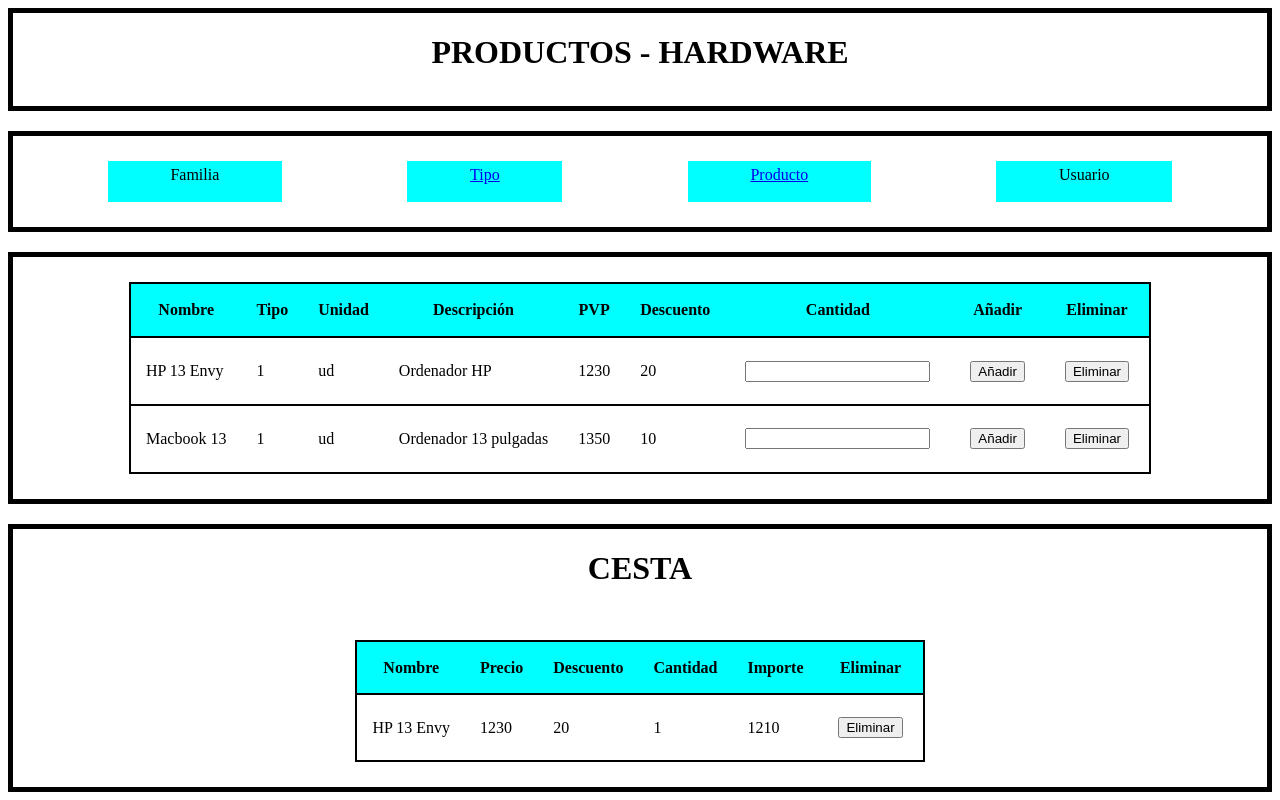
After one commit to afidalgobirt/DWES_UD03_TE02, a PHP site: page /producto.php?idTipo=1 in a window 1280 px wide. The commit adds this page. Run offline with PHP 8.4, Linux system fonts and the light colour scheme; data comes from the database, SQL or seed files in the repository; both versions use the stored data as it was after the commit; tables that the repository leaves empty hold one stand-in row (values such as "Sample post").

Commit message:
Cesta implementada

```diff
--- /dev/null
+++ b/producto.php
@@ -0,0 +1,146 @@
+<?php
+    include ("conexion.php");
+
+    $bd = new BaseDatos();
+    $conexion = $bd->conectar();
+    $idTipo = (isset($_GET['idTipo']) ? $_GET['idTipo'] : $_POST['idTipo']);
+
+    function eliminarLinea($idLinea) {
+        global $bd;
+        $bd->eliminar("delete from cesta_lineas where cesta_lineas.idcesta_lineas = $idLinea");
+    }
+
+    function aniadirLinea($idProducto, $cantidad) {
+        global $bd;
+        $bd->insertar("insert into cesta_lineas values (" . getNuevaIdLinea() . ", 1, $idProducto, $cantidad)");
+    }
+
+    function getNuevaIdLinea() {
+        global $bd;
+
+        $resNuevaId = $bd->seleccionar("select max(idcesta_lineas) from cesta_lineas");
+        $nuevaId = $resNuevaId->fetch_assoc();
+
+        return $nuevaId['max(idcesta_lineas)'] + 1;
+    }
+
+    function eliminarLineaPorProducto($idProducto) {
+        global $bd;
+        $bd->eliminar("delete from cesta_lineas where cesta_lineas.idproducto = $idProducto");
+    }
+
+    if (isset($_POST['eliminarLineaId'])) {
+        eliminarLinea($_POST['eliminarLineaId']);
+
+    } else if (isset($_POST['insertarProducto'])) {
+        eliminarLineaPorProducto($_POST['insertarProducto']);
+        aniadirLinea($_POST['insertarProducto'], $_POST['cantidad']);
+
+    } else if (isset($_POST['eliminarProducto'])) {
+        eliminarLineaPorProducto($_POST['eliminarProducto']);
+    }
+?>
+
+<html>
+    <head>
+        <link rel="stylesheet" href="style.css"/>
+    </head>
+
+    <body>
+        <div class="header">
+            <?php
+                $resTipoProd = $bd->seleccionar("select * from tipo_producto where tipo_producto.idTipo_producto = $idTipo");
+                $tipoProd = $resTipoProd->fetch_assoc();
+
+                echo "<h1>PRODUCTOS - " . strToUpper($tipoProd['DescTipoProd']) . "</h1>";
+            ?>
+        </div>
+
+        <div class="nav">
+            <a class="botonNav">Familia</a>
+            <a class="botonNav" href="index.php">Tipo</a>
+            <a class="botonNav" href="fichaProductos.php">Producto</a>
+            <a class="botonNav">Usuario</a>
+        </div>
+
+        <div class="content">
+            <table class="tablaProductos">
+                <tr>
+                    <th>Nombre</th>
+                    <th>Tipo</th>
+                    <th>Unidad</th>
+                    <th>Descripci&oacute;n</th>
+                    <th>PVP</th>
+                    <th>Descuento</th>
+                    <th>Cantidad</th>
+                    <th>Añadir</th>
+                    <th>Eliminar</th>
+                </tr>
+                <?php
+                    $resProd = $bd->seleccionar("select * from producto where producto.idTipoProducto = $idTipo");
+                    while ($prod = $resProd->fetch_assoc()) {
+                ?>
+                    <tr>
+                        <td><?php echo $prod['ProductoNombre'];?></td>
+                        <td><?php echo $prod['idTipoProducto'];?></td>
+                        <td><?php echo $prod['Unidad'];?></td>
+                        <td><?php echo $prod['Descripcion'];?></td>
+                        <td><?php echo $prod['pvpUnidad'];?></td>
+                        <td><?php echo $prod['Descuento'];?></td>
+                        <form method="POST" action=<?php echo $_SERVER['PHP_SELF'];?>>
+                            <td><input type="text" name="cantidad"></td>
+                            <td><input type="submit" value="Añadir"></td>
+                            <input type="hidden" name="insertarProducto" value="<?php echo $prod['idProducto'];?>">
+                            <input type="hidden" name="idTipo" value=<?php echo $idTipo;?>>
+                        </form>
+                        <form method="POST" action=<?php echo $_SERVER['PHP_SELF'];?>>
+                            <td><input type="submit" value="Eliminar"></td>
+                            <input type="hidden" name="eliminarProducto" value=<?php echo $prod['idProducto'];?>>
+                            <input type="hidden" name="idTipo" value=<?php echo $idTipo;?>>
+                        </form>
+                    </tr>
+                <?php }?>
+            </table>
+        </div>
+
+        <div class="content">
+            <h1>CESTA</h1><br>
+            <table class="tablaProductos">
+                <tr>
+                    <th>Nombre</th>
+                    <th>Precio</th>
+                    <th>Descuento</th>
+                    <th>Cantidad</th>
+                    <th>Importe</th>
+                    <th>Eliminar</th>
+                </tr>
+
+                <?php
+                    $resCestaLineas = $bd->seleccionar(
+                        "select * from cesta_lineas " .
+                        "join producto " .
+                            "where cesta_lineas.idcesta = 1 && " .
+                                  "producto.idProducto = cesta_lineas.idproducto && " .
+                                  "producto.idTipoProducto = $idTipo");
+
+                    while ($cestaLineas = $resCestaLineas->fetch_assoc()) {
+                        $resProducto = $bd->seleccionar("select * from producto where producto.idProducto = " . $cestaLineas['idproducto']);
+                        $producto = $resProducto->fetch_assoc();
+                ?>
+                    <tr>
+                        <form method="POST" action=<?php echo $_SERVER['PHP_SELF'];?>>
+                            <td><?php echo $producto['ProductoNombre'];?></td>
+                            <td><?php echo $producto['pvpUnidad'];?></td>
+                            <td><?php echo $producto['Descuento'];?></td>
+                            <td><?php echo $cestaLineas['cantidad'];?></td>
+                            <td><?php echo ($producto['pvpUnidad'] - $producto['Descuento']) * $cestaLineas['cantidad'];?></td>
+                            <input type="hidden" name="eliminarLineaId" value=<?php echo $cestaLineas['idcesta_lineas'];?>>
+                            <td><input type="submit" value="Eliminar"></td>
+                            <input type="hidden" name="idTipo" value=<?php echo $idTipo;?>>
+                        </form>
+                    </tr>
+                <?php }?>
+            </table>
+        </div>
+    </body>
+</html>
--- a/style.css
+++ b/style.css
@@ -1,3 +1,13 @@
+body {
+    display: flex;
+    flex-wrap: wrap;
+}
+
+h1 {
+    width: 100%;
+    text-align: center;
+}
+
 .header {
     text-align: center;
     border: 5px solid black;
@@ -6,9 +16,14 @@
 .content, .nav {
     display: flex;
     flex-direction: row;
+    flex-wrap: wrap;
     justify-content: center;
     border: 5px solid black;
     margin-top: 20px;
+}
+
+.content, .nav, .header {
+    width: 100%;
 }
 
 .botonNav {
@@ -19,34 +34,35 @@
 }
 
 .itemTipoProducto {
+    height: min-content;
     display: block;
     background-color: aqua;
     padding: 5%;
-    margin: 5%;
+    margin: 2%;
 }
 
-table {
+.tablaProductos {
     border: 2px solid black;
     border-collapse: collapse;
-    margin: 50px;
+    margin: 2%;
 }
 
-tr {
+.tablaProductos tr {
     border-bottom: 2px solid black;;
 }
 
-th {
+.tablaProductos th {
     background-color: aqua;
 }
 
-th, td {
+.tablaProductos th, td {
     padding: 15px 15px;
 }
 
-form {
+.tablaProductos form {
     margin: 2%;
 }
 
-input {
+.tablaProductos input {
     margin: 5px;
 }
```
Also changed, not shown: fichaProductos.php (+11 -13 lines), index.php (+44 -2 lines), ud03.sql (+23 -3 lines).
